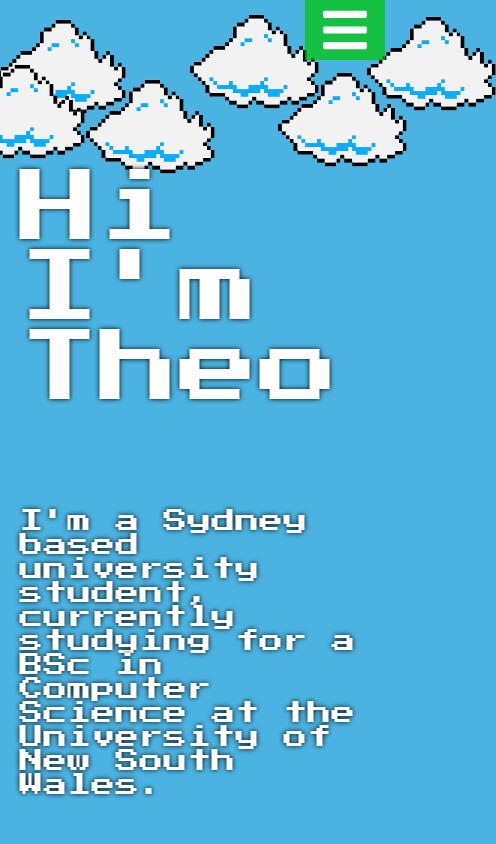
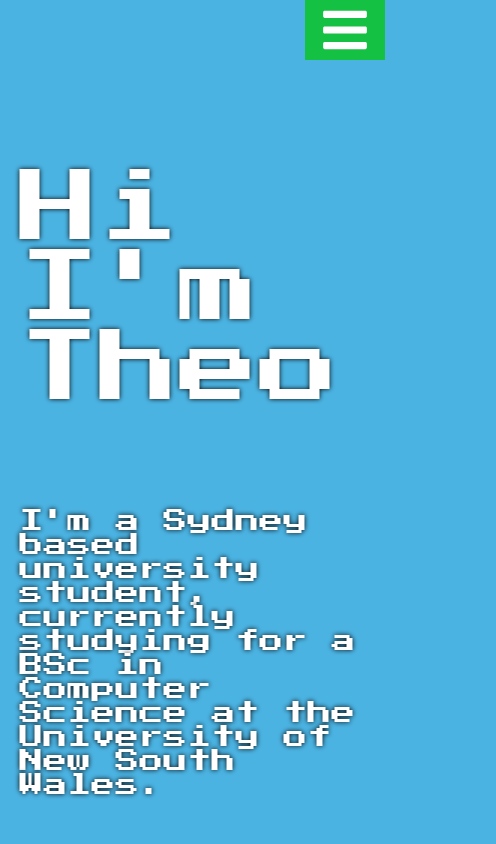
Before and after one commit to TheoA816/teeho, a React (Create React App) app in the folder client/: page / in a window 390 px wide. Shown: the top 844 px of the page, 496 px wide, since content can reach past the window. Built offline with nearby package versions, Linux system fonts and the light colour scheme.

Commit message:
remove clouds on mobile

```diff
--- a/client/public/index.html
+++ b/client/public/index.html
@@ -3,7 +3,7 @@
   <head>
     <meta charset="utf-8" />
     <link rel="icon" href="%PUBLIC_URL%/favicon.ico" />
-    <meta name="viewport" content="width=device-width, initial-scale=1, viewport-fit=cover, minimum-scale=1" />
+    <meta name="viewport" content="width=device-width, initial-scale=1, viewport-fit=cover" />
     <meta name="theme-color" content="#000000" />
     <meta
       name="description"
--- a/client/src/App.js
+++ b/client/src/App.js
@@ -1,3 +1,4 @@
+import { useMediaQuery } from 'react-responsive'
 import Cloud from './clouds/Cloud';
 import About from './about/About';
 import Home from './home/Home';
@@ -5,9 +6,14 @@ import Vine from './vines/Vine';
 import Contact from './contacts/Contact';
 
 function App() {
+
+  const bigDevice = useMediaQuery({
+    query: '(min-width: 888px)'
+  })
+
   return (
     <div>
-      <Cloud/>
+      { bigDevice && <Cloud/> }
       <Vine/>
       <Home/>
       <About/>
--- a/client/src/contacts/Contact.module.scss
+++ b/client/src/contacts/Contact.module.scss
@@ -69,7 +69,7 @@ $corner: calc(-1 * $border / 2);
     display: inline-block;
 
     font-family: "Press Start 2P";
-    font-size: 2.45vw;
+    font-size: 2.4vw;
     color: #ffffff;
     text-align: left;
 }
```
